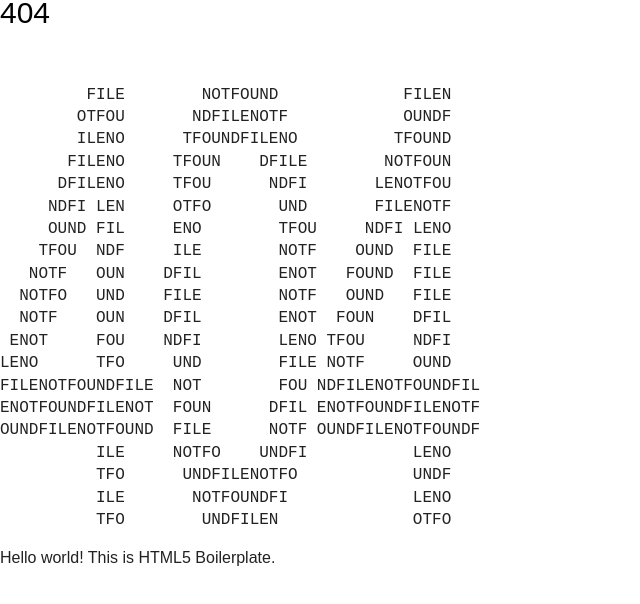
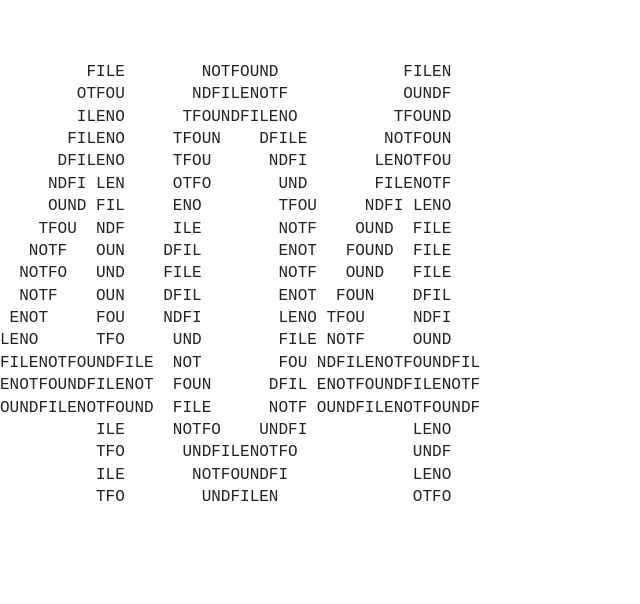
Before and after one commit to bjackman/404, a plain HTML site: page index.html in a window 1280 px wide. Shown: the whole page, without its empty margins (0-640 px from the left). Drawn offline with nearby package versions, Linux system fonts and the light colour scheme.

Commit message:
remove junk

```diff
--- a/index.html
+++ b/index.html
@@ -17,17 +17,9 @@
         <script src="js/main.js"></script>
     </head>
     <body>
-        <canvas id = "my_canvas"></canvas>
         <pre id="my_pre"></pre>
         <!--[if lt IE 7]>
             <p class="browsehappy">You are using an <strong>outdated</strong> browser. Please <a href="http://browsehappy.com/">upgrade your browser</a> to improve your experience.</p>
         <![endif]-->
-
-        <p>Hello world! This is HTML5 Boilerplate.</p>
-
-        <script src="//ajax.googleapis.com/ajax/libs/jquery/1.11.1/jquery.min.js"></script>
-        <script>window.jQuery || document.write('<script src="js/vendor/jquery-1.11.1.min.js"><\/script>')</script>
-
-        <script src="js/main.js"></script>
     </body>
 </html>
--- a/js/main.js
+++ b/js/main.js
@@ -1,6 +1,5 @@
 function getTextPixels(text, size) {
-  // var canvas = document.createElement("canvas");
-  var canvas = document.getElementById("my_canvas");
+  var canvas = document.createElement("canvas");
   var context = canvas.getContext("2d");
 
   var font = size + "px Arial";
@@ -33,7 +32,7 @@ function getTextClosure(text) {
   }
 }
 
-document.onready = function() {
+window.onload = function() {
   var data = getTextPixels("404", 30);
   var text = "";
   var getNextChar = getTextClosure("FILENOTFOUND");
```
